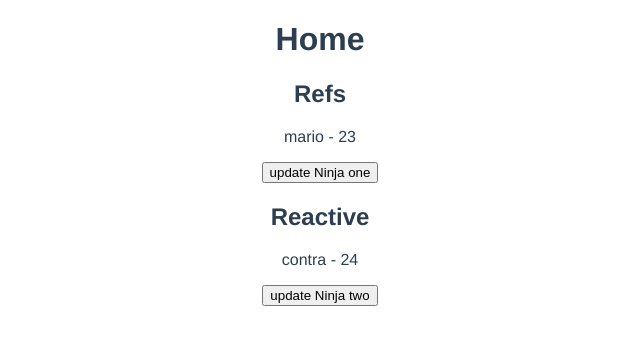
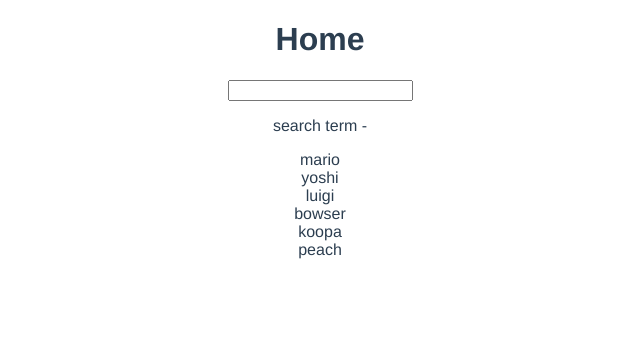
Before and after one commit to bhav380-2/vue3, a Vue app in the folder blog-app-vue3/: page / in a window 1280 px wide. Shown: the top 344 px of the page, without its empty margins (320-960 px from the left). Built offline with nearby package versions, Linux system fonts and the light colour scheme.

Commit message:
computed results

```diff
--- a/blog-app-vue3/src/views/HomeView.vue
+++ b/blog-app-vue3/src/views/HomeView.vue
@@ -1,47 +1,72 @@
 <template>
   <div class="home">
     <h1>Home</h1>
-    <h2>Refs</h2>
 
-    <p>{{ ninjaOne.name }} - {{ ninjaOne.age }}</p>
+    <input type="text" v-model="search">
+    <p>search term - {{ search }}</p>
+    <div v-for="name in matchingNames" :key="name">
+      {{ name }}
+
+    </div>
+
+
+
+
+
+
+
+
+
+<!-- ______ref v/s reactive_______________ -->
+    <!-- <h2>Refs</h2> -->
+    <!-- <p>{{ ninjaOne.name }} - {{ ninjaOne.age }}</p>
     <button @click="updateNinjaOne"> update Ninja one </button>
 
     <h2>Reactive</h2>
     <p>{{ ninjaTwo.name }}  - {{ ninjaTwo.age }}</p>
     <button @click="updateNinjaTwo"> update Ninja two </button>
 
-
+ -->
 
   </div>
 </template>
 
 <script>
 
-import {ref,reactive} from 'vue';
+import {ref,reactive,computed} from 'vue';
 // @ is an alias to /src
 
 export default {
   name: 'HomeView',
   setup(){
 
-    const ninjaOne = ref({name:'mario',age:23});
+  //_____computed values___________________
+  const search= ref('');
+  const names = ref(['mario','yoshi','luigi','bowser','koopa','peach'])
 
-    const ninjaTwo = reactive({name:'contra',age:24})
+  const matchingNames = computed(()=>{
+    return names.value.filter((name)=> name.includes(search.value))
+  })
 
-    const nameOne = ref('')
+  return {names,search,matchingNames}
 
-    const updateNinjaOne = ()=>{
-      ninjaOne.value.age = 40;
-    }
+  //______ref v/s reactive_______________
+    // const ninjaOne = ref({name:'mario',age:23});
+    // const ninjaTwo = reactive({name:'contra',age:24})
+    // const nameOne = ref('')
 
-    const updateNinjaTwo = ()=>{
-      ninjaTwo.age = 29
-    }
+    // const updateNinjaOne = ()=>{
+    //   ninjaOne.value.age = 40;
+    // }
 
-    return {ninjaOne,updateNinjaOne,ninjaTwo,updateNinjaTwo}
+    // const updateNinjaTwo = ()=>{
+    //   ninjaTwo.age = 29
+    // }
+    // return {ninjaOne,updateNinjaOne,ninjaTwo,updateNinjaTwo}
 
 
-  },
+
+  }
 
 }
 </script>
```
